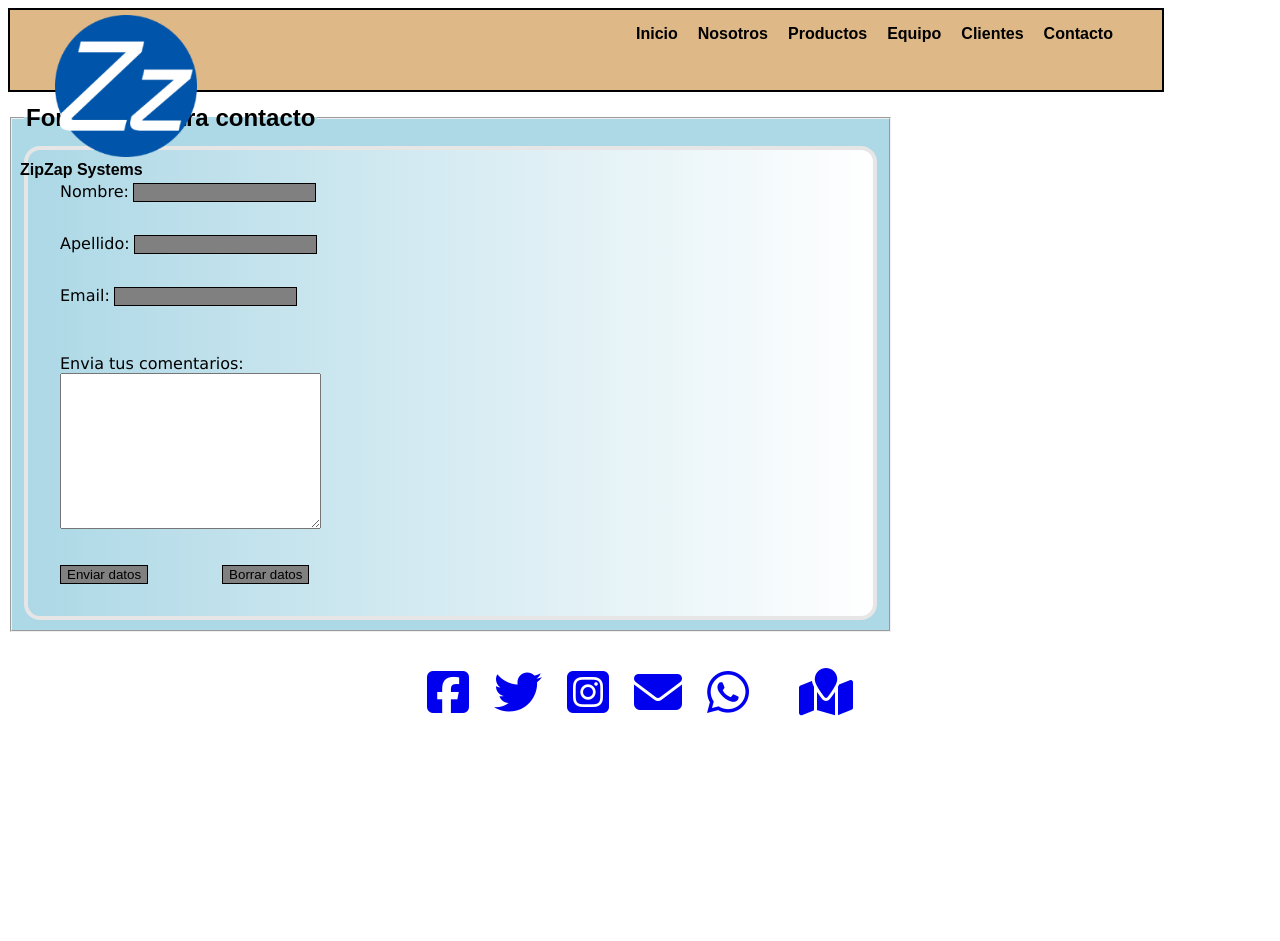
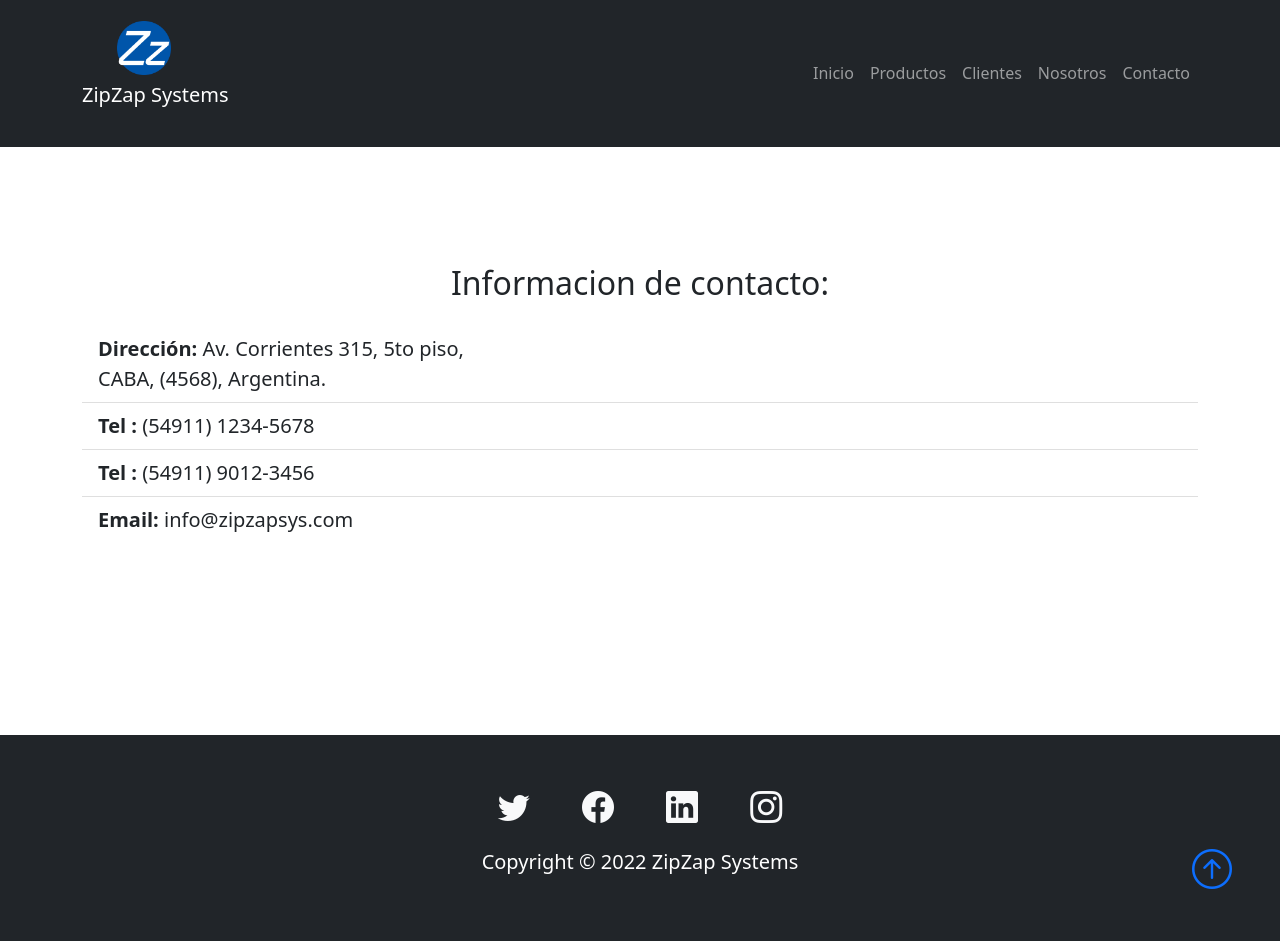
Before and after one commit to Mariano-O2/ZipZapWeb, a plain HTML site: page pages/contacto.html in a window 1280 px wide. Before the commit the page ends 800 px from the top, so only its background shows below. Drawn offline with nearby package versions, Linux system fonts and the light colour scheme.

Commit message:
Contacto y otros arreglos

```diff
--- a/pages/contacto.html
+++ b/pages/contacto.html
@@ -1,125 +1,92 @@
 <!DOCTYPE html>
 <html lang="en">
-
 <head>
     <meta charset="UTF-8">
     <meta http-equiv="X-UA-Compatible" content="IE=edge">
     <meta name="viewport" content="width=device-width, initial-scale=1.0">
+    <link href="https://cdn.jsdelivr.net/npm/bootstrap@5.0.1/dist/css/bootstrap.min.css" rel="stylesheet" integrity="sha384-+0n0xVW2eSR5OomGNYDnhzAbDsOXxcvSN1TPprVMTNDbiYZCxYbOOl7+AMvyTG2x" crossorigin="anonymous" />
+    <link rel="stylesheet" href="https://cdn.jsdelivr.net/npm/bootstrap-icons@1.3.0/font/bootstrap-icons.css">
+    <link rel="icon" type="image/png" sizes="32x32" href="../images/favicon-32x32.png">
+    <link rel="stylesheet" href="../css/styles.css">
     <title>ZipZap Systems</title>
-    <link rel="stylesheet" href="../css/styles.css">
-    <link rel="icon" type="image/png" sizes="32x32" href="../images/favicon-32x32.png">
-    <script src="https://kit.fontawesome.com/ed6dedd15e.js" crossorigin="anonymous"></script>
 </head>
+<body>
+    <!-- Menu -->
+    <nav class="navbar navbar-expand-lg bg-dark navbar-dark py-3 fixed-top">
+        <div class="container">
+            <div>
+                <img class="zipIcon" src="../images/apple-touch-icon.png" alt="Icono ZipZap">
+                <p class="navbar-brand"> ZipZap Systems </p>
+            </div>
+            <button class="navbar-toggler" type="button" data-bs-target="#navmenu" data-bs-toggle="collapse">
+                <snap class="navbar-toggler-icon"></snap>
+            </button>
+            <div class="collapse navbar-collapse" id="navmenu">
+                <ul class="navbar-nav ms-auto">
+                    <li class="nav-item">
+                        <a href="..\index.html" class="nav-link">Inicio</a>
+                    </li>
+                    <li class="nav-item">
+                        <a href="#" class="nav-link">Productos</a>
+                    </li>
+                    <li class="nav-item">
+                        <a href="#" class="nav-link">Clientes</a>
+                    </li>
+                    <li class="nav-item">
+                        <a href="./nosotros.html" class="nav-link">Nosotros</a>
+                    </li>
+                    <li class="nav-item">
+                        <a href="#" class="nav-link">Contacto</a>
+                    </li>
 
-<body>
-    <!-- defino una caja que va a contener todas las secciones de mi pagina -->
-    <div id="container">
-        <!-- Inicio Header  -->
-            <header class="header_bar">
-                <div class="icon_section">
-                    <img class="zipIcon" src="../images/apple-touch-icon.png" alt="Icono ZipZap">
-                    <p class="ziplegend"> ZipZap Systems </p>
+                </ul>
             </div>
-                <div class="zipmenu">
-                    <nav>
-                    <ul>
-                        <li>
-                            <a href="../index.html"> Inicio</a>
+        </div>
+    </nav>
+    <br></br><br></br><br></br><br></br>
+    <!-- Contacto -->
+    <section class="p-5">
+        <div class="container">
+          <br class="row g-4 p-5">
+            <div class="col-md">
+              <h2 class="text-center mb-4">Informacion de contacto:</h2>
+              <ul class="list-group list-group-flush lead">
+                <li class="list-group-item">
+                  <span class="fw-bold">Dirección:</span> Av. Corrientes 315, 5to piso,<br> CABA, (4568), Argentina.
                 </li>
-                        <li>
-                            <a href="nosotros.html"> Nosotros</a>
+                <li class="list-group-item">
+                  <span class="fw-bold">Tel :</span> (54911) 1234-5678
                 </li>
-                        <li>
-                            <a href="productos.html"> Productos</a>
+                <li class="list-group-item">
+                    <span class="fw-bold">Tel :</span> (54911) 9012-3456
                 </li>
-                        <li>
-                            <a href="equipo.html"> Equipo </a>
-                        </li>
-                        <li>
-                            <a href="clientes.html"> Clientes </a>
-                        </li>
-                        <li>
-                            <a href="contacto.html"> Contacto </a>
+                <li class="list-group-item">
+                  <span class="fw-bold"> Email:</span> info@zipzapsys.com
                 </li>
               </ul>
-                    </nav>
             </div>
-            </header>
-             <!-- Fin Header  -->
-            <br>
-    <br>
-    <main>
-        <section class="formulario">
-            <fieldset>
-                <legend class="large-label">Formulario para contacto</legend>
-                <form action="">
-                    <div>
-                        <label for="nombre">Nombre:</label>
-                        <input type="text" name="nombre">
+                <br></br><br></br><br></br>
         </div>
-                    <br>
-                    <div>
-                        <label for="nombre">Apellido:</label>
-                        <input type="text" name="apellido"></input>
-                    </div>
-                    <br>
-                    <div>
-                        <label for="email">Email:</label>
-                        <input type="email" name="email" required>
-                    </div>
-                    <br>
-                    <br>
-                    <div>
-                        <label for="comentarios">Envia tus comentarios:</label class="small-label"><br>
-                        <textarea name="comentarios" id="" cols="30" rows="10"></textarea>
-                    </div>
-                    <br>
-                    <div class="envia_efecto">
-                        <input type="submit" value="Enviar datos">
-                        <input class="borrar-datos" type="reset" value="Borrar datos">
-                    </div><br>
-                </form>
-            </fieldset>
       </section>
-    </main>
-    <br>
-    <br>
-     <!-- Inicio Footer  -->
-     <footer>
-        <div class="foot-section">
-            <div>
-                <a href="https://facebook.com/zipzapsys" target="_blank">
-                    <i class="fa-brands fa-facebook-square fa-3x"></i>
+
+    <!-- Footer -->
+    <footer class="p-5 bg-dark text-white text-center position-relative">
+        <div class="container">
+            <p>
+                <a href="#"><i class="bi bi-twitter text-light mx-4"  style="font-size: 2rem;"></i></a>
+                <a href="#"><i class="bi bi-facebook text-light mx-4" style="font-size: 2rem;"></i></a>
+                <a href="#"><i class="bi bi-linkedin text-light mx-4" style="font-size: 2rem;"></i></a>
+                <a href="#"><i class="bi bi-instagram text-light mx-4" style="font-size: 2rem;"></i></a></p>
+          <p class="lead">Copyright &copy; 2022 ZipZap Systems</p>
+            <a href="#" class="position-absolute bottom-0 end-0 p-5">
+            <i class="bi bi-arrow-up-circle h1"></i>
           </a>
         </div>
-            <div>
-                <a href="https://twitter.com/zipzapsys" target="_blank">
-                    <i class="fa-brands fa-twitter fa-3x"></i>
-                </a>
-            </div>
-            <div>
-                <a href="https://www.instagram.com/zipzapsys" target="_blank">
-                    <i class="fa-brands fa-instagram-square fa-3x"></i>
-                </a>
-            </div>
-            <div>
-                <a href="mailto://info@zipzapsys.com" target="_blank">
-                    <i class="fa-solid fa-envelope fa-3x"></i>
-                </a>
-            </div>
-            <div>
-                <a href="https://wa.me/5491112345678?text=Estoy%20interesado%20en%20sus%20servicios" target="_blank">
-                <i class="fa-brands fa-whatsapp fa-3x"></i>
-            </div>
-            <div>
-                <a href="https://goo.gl/maps/h2dxaihjWWRoLxgZA"target="_blank">
-                    <i class="fa-solid fa-map-location fa-3x"></i>
-                </a>
-            </div>
-        </div>
      </footer>
- <!-- Fin Footer  -->
-</div>
+    <script
+    src="https://cdn.jsdelivr.net/npm/bootstrap@5.0.1/dist/js/bootstrap.bundle.min.js"
+    integrity="sha384-gtEjrD/SeCtmISkJkNUaaKMoLD0//ElJ19smozuHV6z3Iehds+3Ulb9Bn9Plx0x4"
+    crossorigin="anonymous"
+  ></script>
 </body>
-
 </html>
```
Also changed, not shown: index.html (+3 -7 lines), pages/nosotros.html (+3 -4 lines). Lines whose indentation alone changed are shown as unchanged.
